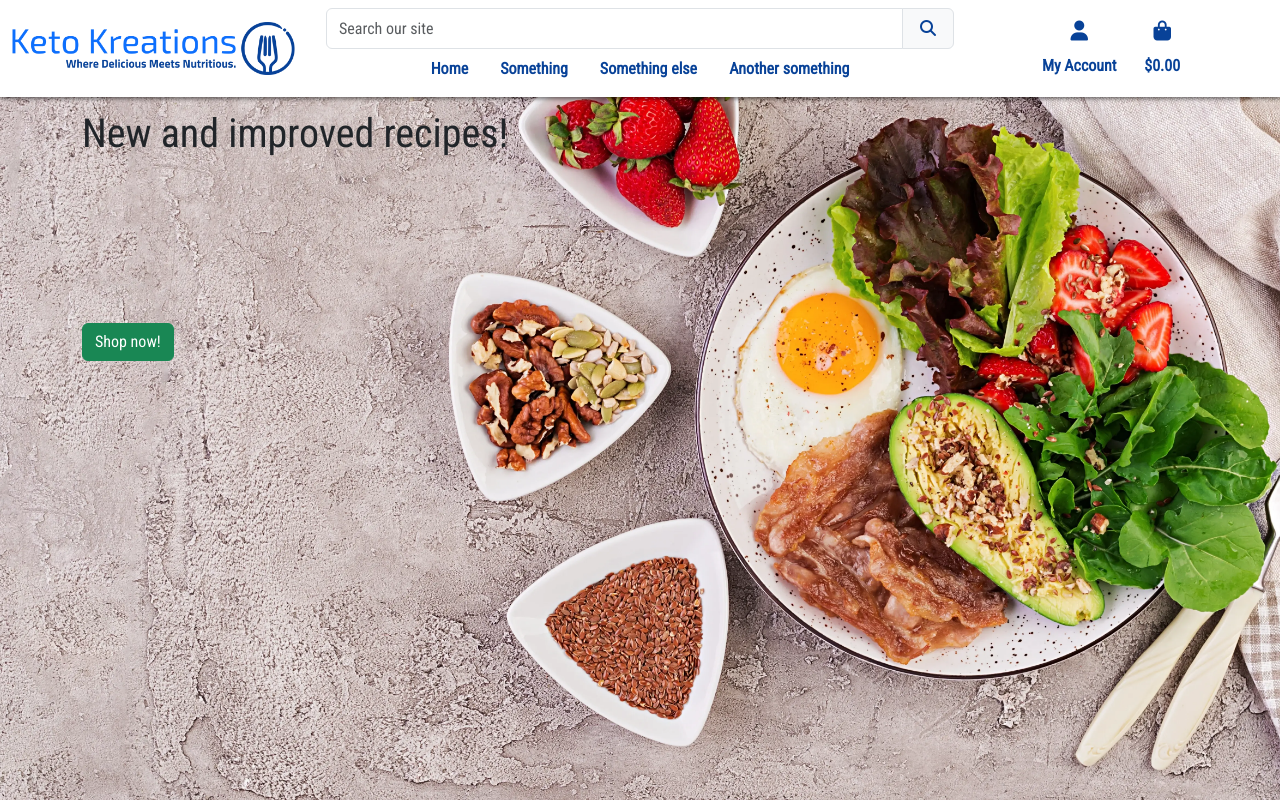
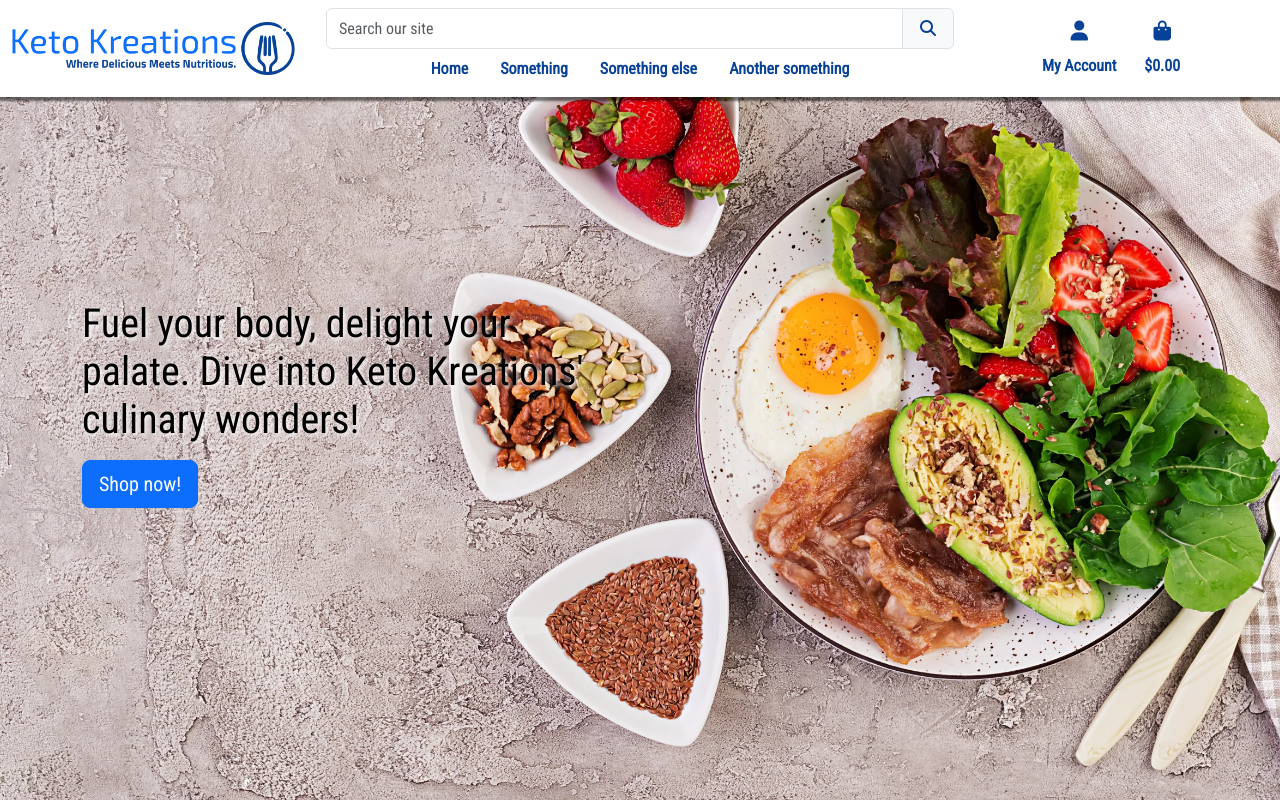
Before and after one commit to Ant2210/keto-kreations, a Django app: page / in a window 1280 px wide. Run offline with Django 3.2, Linux system fonts and the light colour scheme; some libraries are stand-ins or nearby versions.

Commit message:
FEAT: Further navbar and homepage styling

```diff
--- a/home/templates/home/index.html
+++ b/home/templates/home/index.html
@@ -4,24 +4,16 @@
 
 {% block title %} | Home{% endblock %}
 
-{% block page_header %}
-    <div class="container header-container">
-        <div class="row">
-            <div class="col"></div>
-        </div>
-    </div>
-{% endblock %}
-
 {% block content %}
     <div class="container h-100">
         <div class="row h-100">
             <div class="col-7 col-md-6 my-auto">
-                <h1>New and improved recipes!</h1>
-            </div>
-            <div class="my-5">
-                <h4>
-                    <a href="" class="shop-now-button btn btn-success">Shop now!</a>
-                </h4>
+                <h1 class="hero-text">Fuel your body, delight your palate. Dive into Keto Kreations' culinary wonders!</h1>
+                <div class="mt-3">
+                    <h4>
+                        <a href="" class="btn btn-lg btn-primary">Shop now!</a>
+                    </h4>
+                </div>
             </div>
         </div>
     </div>
--- a/static/css/base.css
+++ b/static/css/base.css
@@ -1,3 +1,4 @@
+/***** Global Styling *****/
 * {
     --dark-blue: #084298;
     --light-blue: #0d6efd;
@@ -5,6 +6,10 @@
 
 .dark-blue {
     color: var(--dark-blue);
+}
+
+.light-blue {
+    color: var(--light-blue);
 }
 
 html {
@@ -16,9 +21,10 @@ body {
     background-size: cover;
     height: calc(100vh - 164px);
     font-family: 'Roboto Condensed', sans-serif;
+    margin-top: 90px;
 }
 
-/* from Bulma */
+/* From Bulma */
 .icon {
     align-items: center;
     display: inline-flex;
@@ -28,13 +34,10 @@ body {
     color: var(--dark-blue) !important;
 }
 
-.icon:hover {
-    color: var(--light-blue) !important;
-}
-
+/* Navbar */
 .navbar {
     background-color: #fff;
-    box-shadow: 0 2px 4px rgba(0, 0, 0, 0.5);
+    box-shadow: 0 2px 2px 2px rgba(0, 0, 0, 0.5);
 }
 
 .nav-item .nav-link,
@@ -55,6 +58,21 @@ a:hover,
     max-width: 90%;
 }
 
+.offcanvas-title {
+    padding-left: 32px;
+}
+
+.dropdown-menu {
+    box-shadow: 2px 2px 2px 2px rgba(0, 0, 0, 0.5);
+}
+
+/* Homepage */
+.hero-text {
+    color: #000;
+    text-shadow: 2px 2px 4px #fff;
+}
+
+/***** Media Queries *****/
 @media screen and (max-width: 375px) {
     .logo {
         width: 275px;
--- a/templates/base.html
+++ b/templates/base.html
@@ -33,12 +33,13 @@
     <header class="container-fluid">
         <nav class="navbar fixed-top navbar-expand-lg">
             <div class="container-fluid">
+                 <!-- Main Logo  -->
                 <a class="navbar-brand mx-auto col-lg-3" href="{% url 'home' %}">
                     <img class="logo" src="{% static '../../media/logo.webp' %}" alt="Logo">
                 </a>
                 <div class="offcanvas offcanvas-end" tabindex="-1" id="offcanvasNavbar" aria-labelledby="offcanvasNavbarLabel">
-                    <!-- Logo -->
-                    <div class="offcanvas-header col-lg-3">
+                    <!-- Off Canvas Logo -->
+                    <div class="offcanvas-header">
                         <div class="offcanvas-title" id="offcanvasNavbarLabel">
                             <img class="logo" src="{% static '../../media/logo.webp' %}" alt="Logo">
                         </div>
@@ -52,7 +53,7 @@
                                     <div class="input-group w-100">
                                         <input class="form-control" type="text" name="q" placeholder="Search our site">
                                         <span class="input-group-text p-0">
-                                            <button class="form-control btn m-0" type="submit">
+                                            <button class="form-control btn m-0" type="submit" aria-label="Search button">
                                                 <span class="icon">
                                                     <i class="fas fa-search"></i>
                                                 </span>
@@ -131,9 +132,6 @@
         <div class="message-container"></div>
     {% endif %}
 
-    {% block page_header %}
-    {% endblock %}
-
     {% block content %}
     {% endblock %}
 
```
